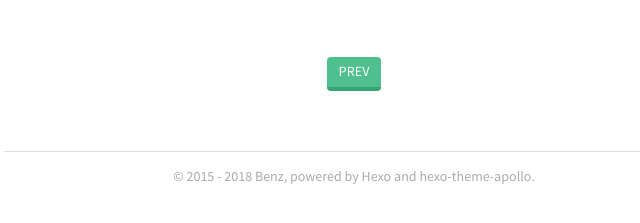
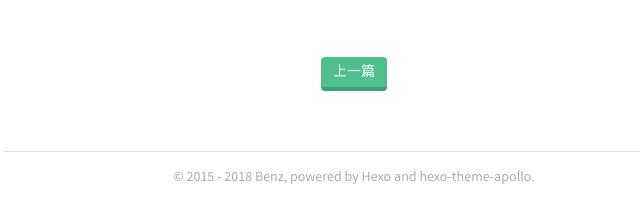
Before and after one commit to ffysbz/ffysbz.github.io, a plain HTML site: page 2018/06/14/hello-world/index.html in a window 1280 px wide. Shown: the part 1024-1247 px from the top of the page, 286-926 px from the left. Drawn offline with nearby package versions, Linux system fonts and the light colour scheme; some packages are replaced by stand-ins of ours.

Commit message:
Site updated: 2018-06-15 21:44:35

```diff
--- a/2018/06/14/hello-world/index.html
+++ b/2018/06/14/hello-world/index.html
@@ -7,4 +7,4 @@
 <p>More info: <a href="https://hexo.io/docs/generating.html" target="_blank" rel="noopener">Generating</a></p>
 <h3 id="Deploy-to-remote-sites"><a href="#Deploy-to-remote-sites" class="headerlink" title="Deploy to remote sites"></a>Deploy to remote sites</h3><figure class="highlight bash"><table><tr><td class="gutter"><pre><span class="line">1</span><br></pre></td><td class="code"><pre><span class="line">$ hexo deploy</span><br></pre></td></tr></table></figure>
 <p>More info: <a href="https://hexo.io/docs/deployment.html" target="_blank" rel="noopener">Deployment</a></p>
-</div></article></div></main><footer><div class="paginator"><a href="/2018/06/15/Passage-one/" class="prev">PREV</a></div><div class="copyright"><p>© 2015 - 2018 <a href="https://ffysbz.github.io">Benz</a>, powered by <a href="https://hexo.io/" target="_blank">Hexo</a> and <a href="https://github.com/pinggod/hexo-theme-apollo" target="_blank">hexo-theme-apollo</a>.</p></div></footer></div><script async src="//cdn.bootcss.com/mathjax/2.7.0/MathJax.js?config=TeX-MML-AM_CHTML" integrity="sha384-crwIf/BuaWM9rM65iM+dWFldgQ1Un8jWZMuh3puxb8TOY9+linwLoI7ZHZT+aekW" crossorigin="anonymous"></script></body></html>
+</div></article></div></main><footer><div class="paginator"><a href="/2018/06/15/Passage-one/" class="prev">上一篇</a></div><div class="copyright"><p>© 2015 - 2018 <a href="https://ffysbz.github.io">Benz</a>, powered by <a href="https://hexo.io/" target="_blank">Hexo</a> and <a href="https://github.com/pinggod/hexo-theme-apollo" target="_blank">hexo-theme-apollo</a>.</p></div></footer></div><script async src="//cdn.bootcss.com/mathjax/2.7.0/MathJax.js?config=TeX-MML-AM_CHTML" integrity="sha384-crwIf/BuaWM9rM65iM+dWFldgQ1Un8jWZMuh3puxb8TOY9+linwLoI7ZHZT+aekW" crossorigin="anonymous"></script></body></html>
```
Also changed, not shown: 2018/06/15/Passage-one/index.html (+1 -1 lines), index.html (+1 -1 lines).
